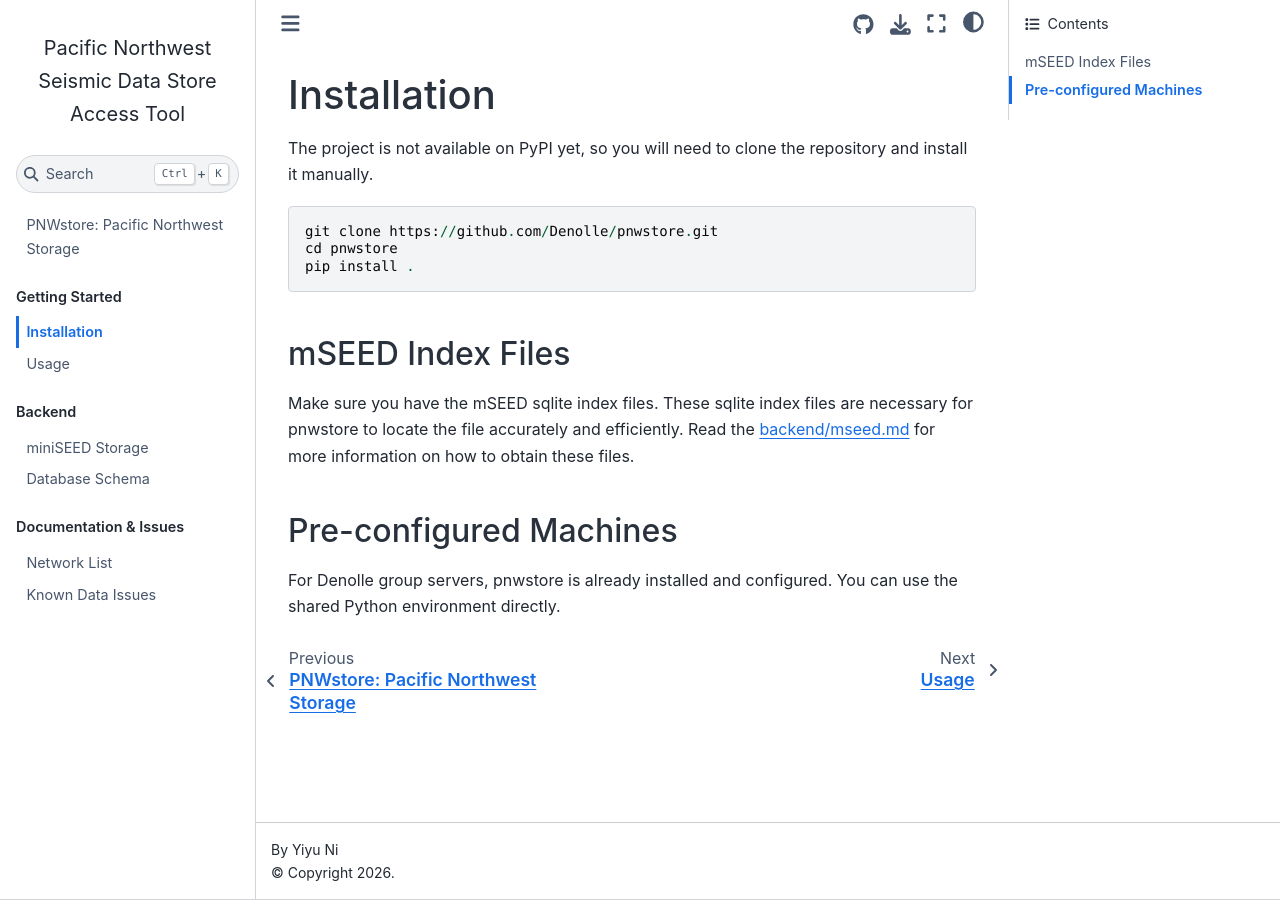
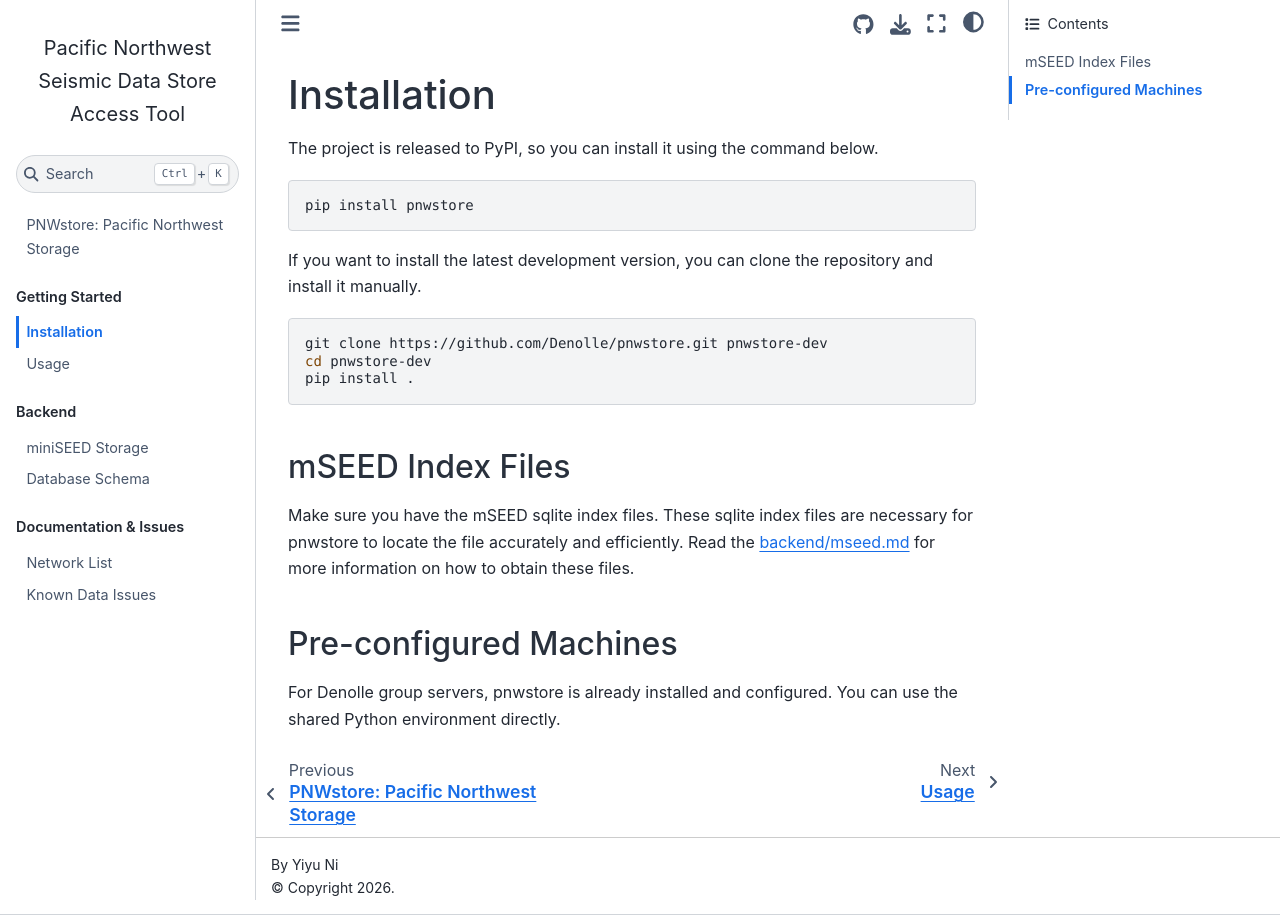
Before and after one commit to niyiyu/pnwstore, a Jupyter Book: the page built from docs/install.md, in a window 1280 px wide. Built offline with Jupyter Book 1.0.4 settings and Sphinx 7.4.7 and the Sphinx Book theme 1.1.4, drawn with Linux system fonts in a browser that asks for light colours.

````diff
--- a/docs/install.md
+++ b/docs/install.md
@@ -1,10 +1,15 @@
 # Installation
 
-The project is not available on PyPI yet, so you will need to clone the repository and install it manually.
+The project is released to PyPI, so you can install it using the command below.
+```bash
+pip install pnwstore
+```
 
-```python
-git clone https://github.com/Denolle/pnwstore.git
-cd pnwstore
+If you want to install the latest development version, you can clone the repository and install it manually.
+
+```bash
+git clone https://github.com/Denolle/pnwstore.git pnwstore-dev
+cd pnwstore-dev
 pip install .
 ```
 
--- a/pyproject.toml
+++ b/pyproject.toml
@@ -12,6 +12,7 @@ dependencies = [
     "pandas",
     "mysql-connector-python",
     "texttable",
+    "tqdm",
 ]
 requires-python = ">=3.8"
 
````
Also changed, not shown: 1 other file.
